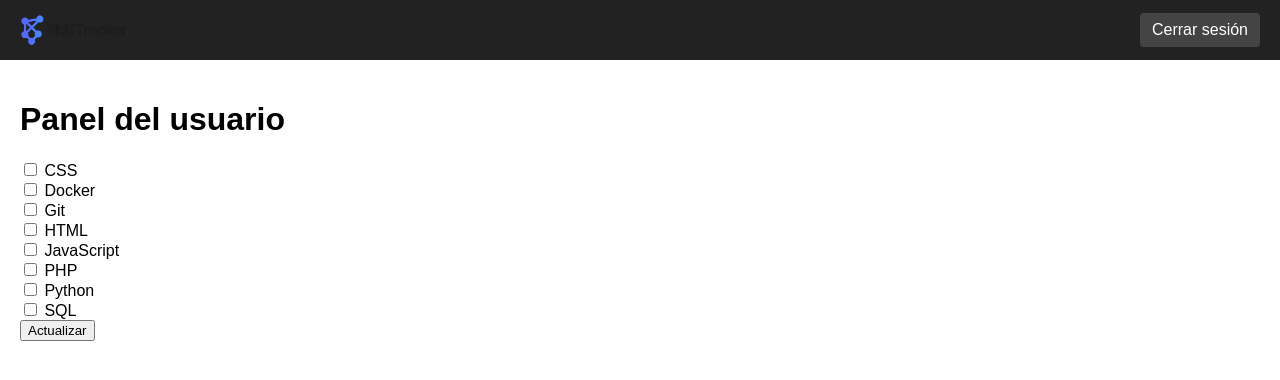
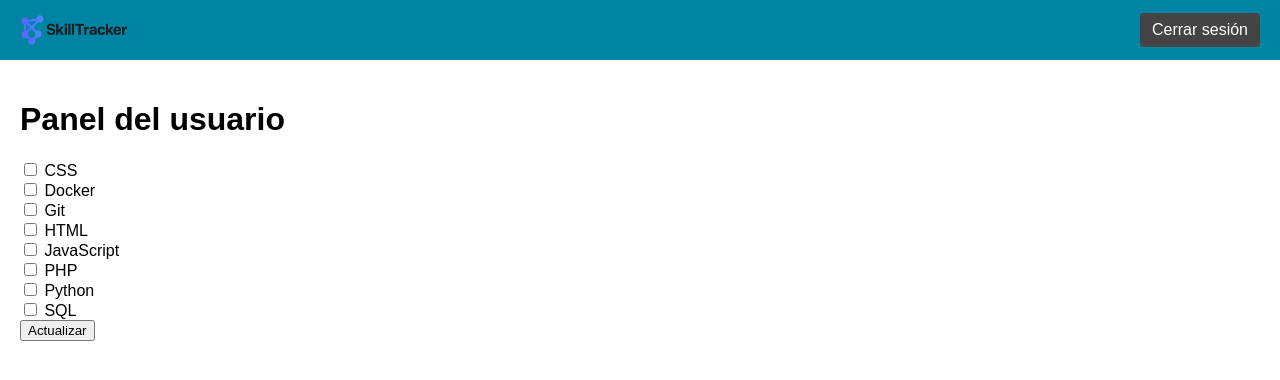
Before and after one commit to nipegun/SkillTracker, a PHP site: page /dashboard_user.php in a window 1280 px wide. Shown: the top 380 px of the page. Run offline with PHP 8.4, Linux system fonts and the light colour scheme; a user stored in the database is signed in; data comes from the database, SQL or seed files in the repository; data that the repository does not hold is empty.

Commit message:
Change dashboard top bar color to #0084a3

```diff
--- a/Web/css/dashboard.css
+++ b/Web/css/dashboard.css
@@ -9,7 +9,7 @@ body {
   left: 0;
   width: 100%;
   height: 60px;
-  background-color: #222;
+  background-color: #0084a3;
   color: white;
   display: flex;
   align-items: center;
```
